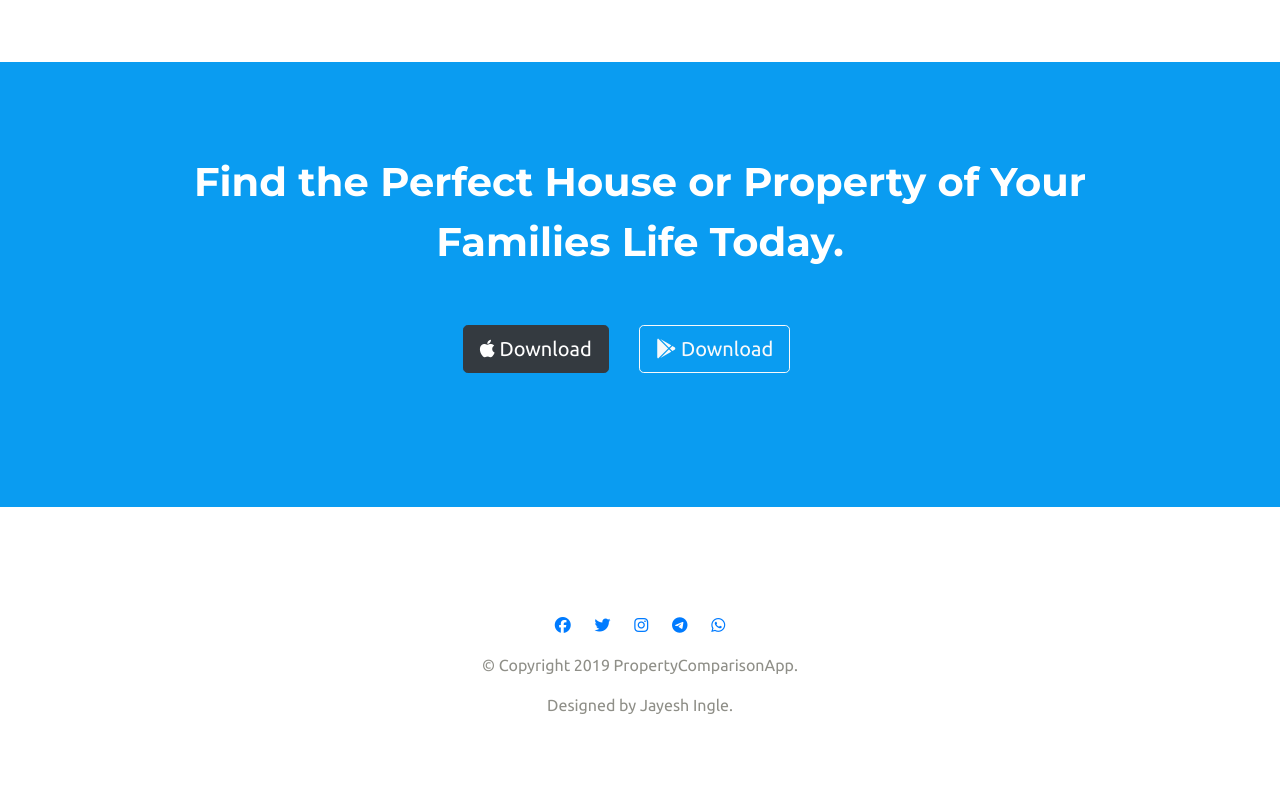
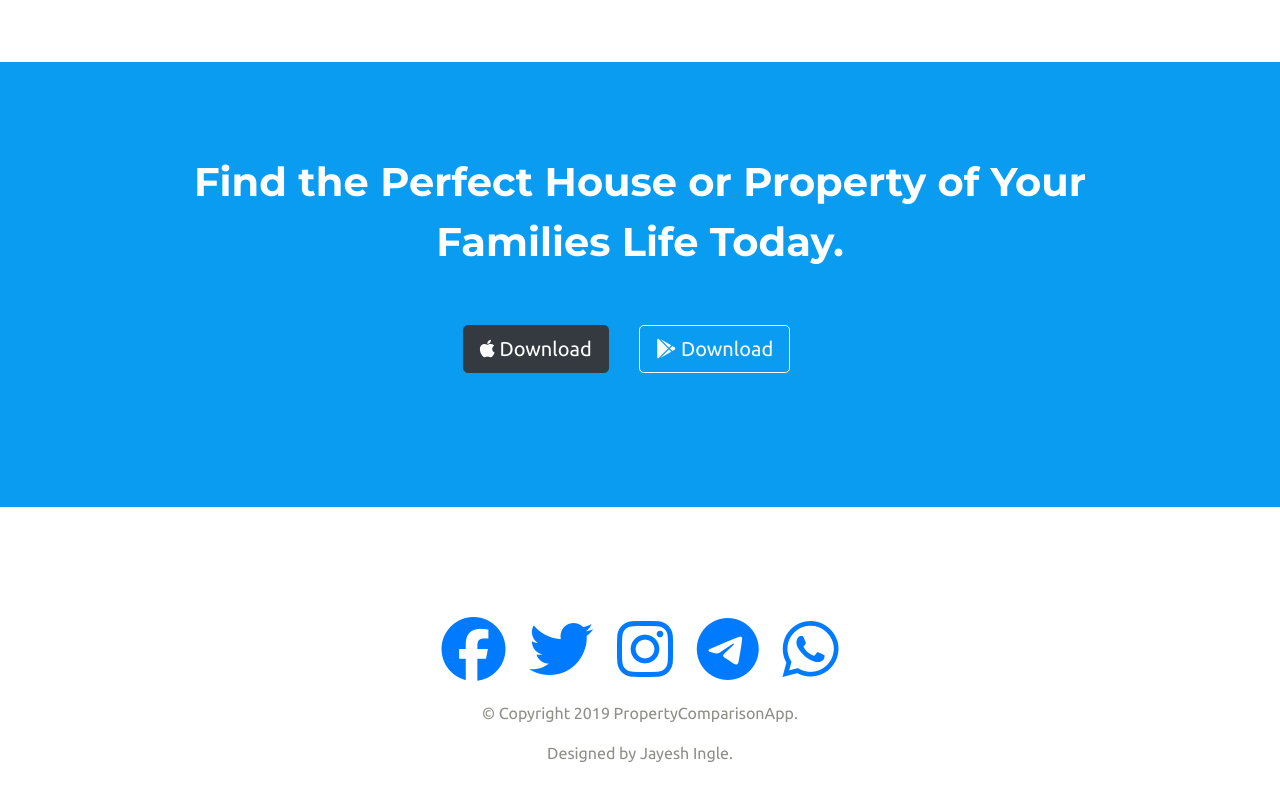
Before and after one commit to inglejayesh/E-property-web, a plain HTML site: page index.html in a window 1280 px wide. Shown: the part 2544-3344 px from the top of the page. Drawn offline with nearby package versions, Linux system fonts and the light colour scheme; a web font is replaced by a local one.

Commit message:
icon size changed

```diff
--- a/index.html
+++ b/index.html
@@ -232,19 +232,19 @@
 
     <footer id="footer">
         <a href="https://www.facebook.com/jayesh.ingle.143">
-            <i class="social-icon fab fa-facebook"></i>
+            <i class="social-icon fab fa-facebook fa-4x"></i>
         </a>
         <a href="https://www.twitter.com/JayeshIngle11">
-            <i class="social-icon fab fa-twitter"></i>
+            <i class="social-icon fab fa-twitter fa-4x"></i>
         </a>
         <a href="https://www.instagram.com/jaysh_ingle/">
-            <i class="social-icon fab fa-instagram"></i>
+            <i class="social-icon fab fa-instagram fa-4x"></i>
         </a>
         <a href="https://t.me/jaysh_ingle">
-            <i class="social-icon fab fa-telegram"></i>
+            <i class="social-icon fab fa-telegram fa-4x"></i>
         </a>
         <a href="https://wa.me/+919766699565">
-            <i class="social-icon fab fa-whatsapp"></i>
+            <i class="social-icon fab fa-whatsapp fa-4x"></i>
         </a>
 
         <p>© Copyright 2019 PropertyComparisonApp.</p>
```
